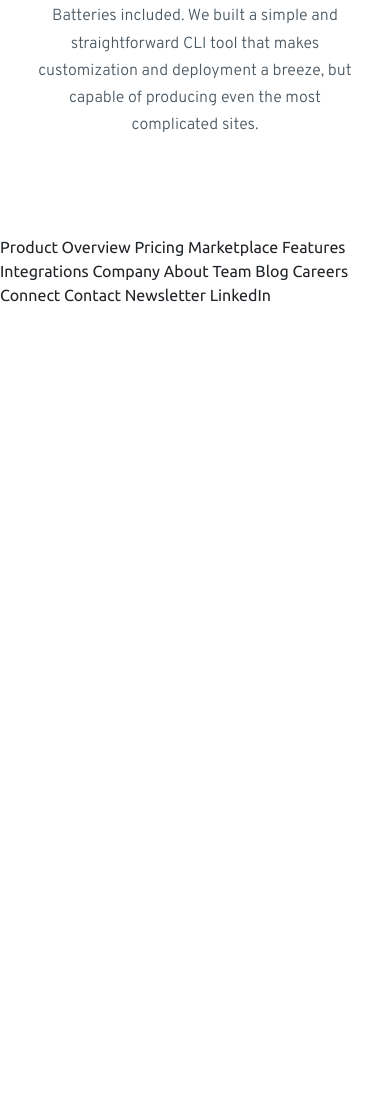
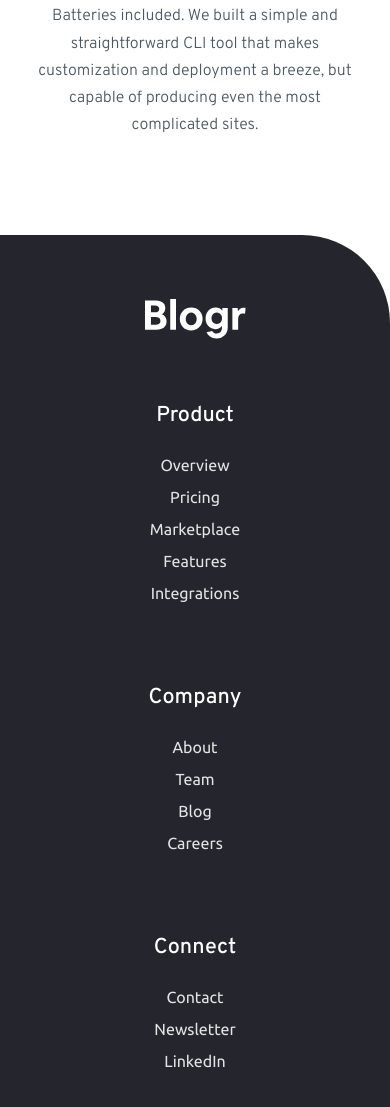
Before and after one commit to anaClarissi/blogr-lading-page, a website built with Vite: page index.html in a window 390 px wide. Shown: the part 3201-4308 px from the top of the page. Before the commit the page ends 3508 px from the top, so only its background shows below. Built offline with nearby package versions, Linux system fonts and the light colour scheme.

Commit message:
feat: mobile footer

```diff
--- a/index.html
+++ b/index.html
@@ -258,22 +258,60 @@
   </main>
 
   <footer id="footer">
-    Product
-    Overview
-    Pricing
-    Marketplace
-    Features
-    Integrations
-    Company
-    About
-    Team
-    Blog
-    Careers
-    Connect
 
-    Contact
-    Newsletter
-    LinkedIn
+    <div class="container">
+
+      <a href="#" class="footer-brand">
+        <img src="./src/assets/images/logo.svg" alt="Blogr Logo" class="footer-logo">
+      </a>
+
+      <div class="footer-content">
+
+        <h4 class="title">Product</h3>
+
+        <ul class="footer-list">
+
+          <li class="footer-item"><a href="#" class="footer-link">Overview</a></li>
+          <li class="footer-item"><a href="#" class="footer-link">Pricing</a></li>
+          <li class="footer-item"><a href="#" class="footer-link">Marketplace</a></li>
+          <li class="footer-item"><a href="#" class="footer-link">Features</a></li>
+          <li class="footer-item"><a href="#" class="footer-link">Integrations</a></li>
+
+        </ul>
+
+      </div>
+
+      <div class="footer-content">
+
+        <h4 class="title">Company</h3>
+
+        <ul class="footer-list">
+
+          <li class="footer-item"><a href="#" class="footer-link">About</a></li>
+          <li class="footer-item"><a href="#" class="footer-link">Team</a></li>
+          <li class="footer-item"><a href="#" class="footer-link">Blog</a></li>
+          <li class="footer-item"><a href="#" class="footer-link">Careers</a></li>
+
+        </ul>
+
+      </div>
+
+      <div class="footer-content">
+
+        <h4 class="title">Connect</h4>
+
+        <ul class="footer-list">
+
+          <li class="footer-item"><a href="#" class="footer-link">Contact</a></li>
+          <li class="footer-item"><a href="#" class="footer-link">Newsletter</a></li>
+          <li class="footer-item"><a href="#" class="footer-link">LinkedIn</a></li>
+
+        </ul>
+
+      </div>
+
+    </div>
+
   </footer>
 
   <script type="module" src="./src/js/main.js"></script>
--- a/src/css/style.css
+++ b/src/css/style.css
@@ -405,3 +405,46 @@ h3.title {
   position: absolute;
   transform: translateY(-35%) scale(1.6);
 }
+
+
+
+/*================================*/
+/*             FOOTER             */
+/*================================*/
+
+#footer {
+  padding: 4rem 1rem;
+  color: var(--white);
+  background-color: var(--gray-900);
+  border-top-right-radius: var(--border-radius);
+}
+
+#footer .container {
+  display: flex;
+  flex-direction: column;
+  align-items: center;
+  gap: 4rem;
+}
+
+.footer-content {
+  width: 100%;
+  display: flex;
+  flex-direction: column;
+  align-items: center;
+  gap: 1rem;
+}
+
+.footer-list {
+  width: 100%;
+  display: flex;
+  flex-direction: column;
+  gap: 0.5rem;
+  text-align: center;
+  list-style: none;
+  padding: 0;
+}
+
+.footer-link {
+  text-decoration: none;
+  color: var(--gray-200);
+}
```
